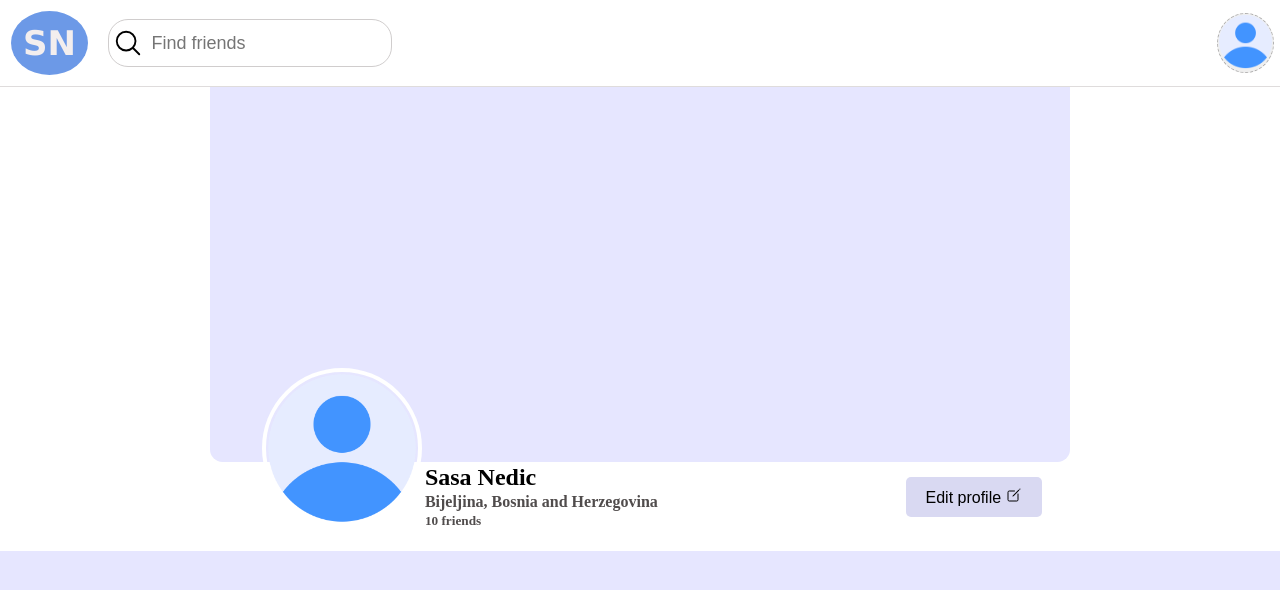
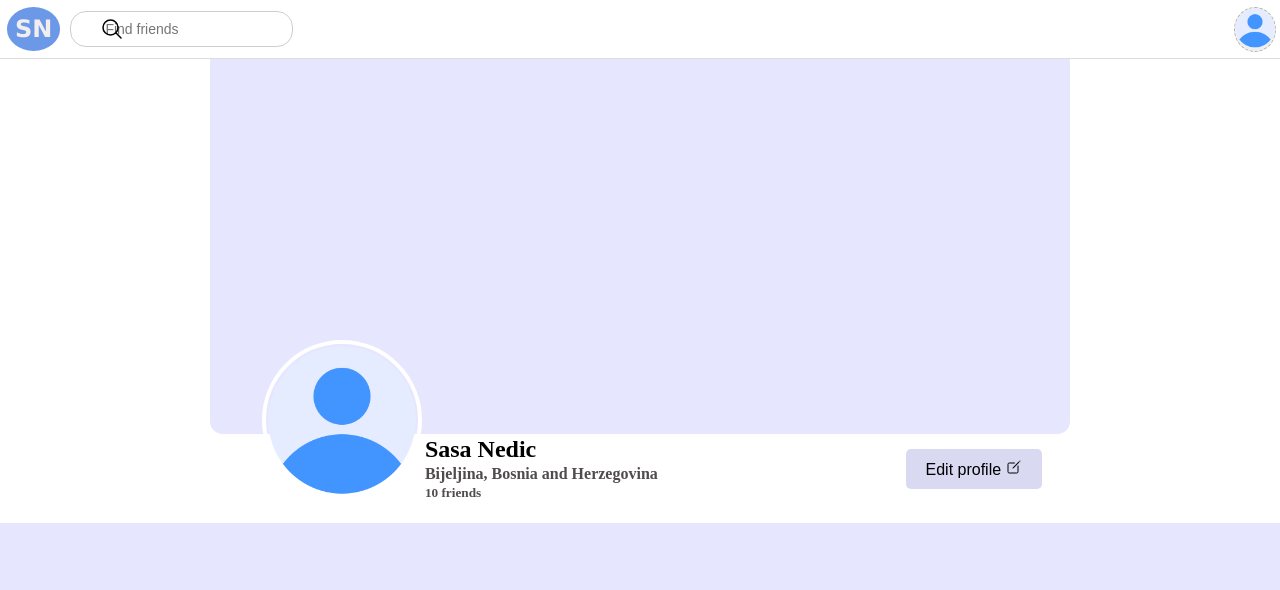
Before and after one commit to sasanedicbn/Social-Network, a website built with Vite: page Social-network/index.html in a window 1280 px wide. Built offline with nearby package versions, Linux system fonts and the light colour scheme.

Commit message:
Create change for main

```diff
--- a/Social-network/style.css
+++ b/Social-network/style.css
@@ -9,7 +9,7 @@ body {
 }
 
 nav {
-  padding: 6px;
+  padding: 4px;
   background-color: #fff;
   display: flex;
   align-items: center;
@@ -19,96 +19,88 @@ nav {
 }
 
 .logo__img {
-  /* background-color: #9fbd9b;  */
   display: flex;
   align-items: center;
-  padding: 5px;
+  padding: 3px;
 }
 .logo__img span{
-  font-size: 34px;
+  font-size: 24px;
   font-weight: bold;
   font-family:'Lucida Sans', 'Lucida Sans Regular', 'Lucida Grande', 'Lucida Sans Unicode', Geneva, Verdana, sans-serif;
   background-color: rgb(108, 153, 231);
   color: rgb(243, 238, 238);
-  padding: 12px;
-  border-radius: 100%;
+  padding: 8px;
+  border-radius: 50%;
 }
-
 
 .search__bar {
   display: flex;
   align-items: center;
-  margin-left: 20px;
+  margin-left: 10px;
 }
 
 .search__bar svg {
-  width: 30px;
-  height: 30px;
+  width: 24px;
+  height: 24px;
   position: absolute;
-  left: 112.5px;
-  padding-right: -15px;
+  left: 100px;
 }
 
 .search__bar__input {
-  padding: 8px;
+  padding: 6px;
   border: 1px solid rgb(208, 205, 205);
-  border-radius: 20px;
-  margin-right: 10px;
-  height: 47.5px;
-  padding-left: 42.5px;
-  font-size: 18px;
+  border-radius: 16px;
+  margin-right: 6px;
+  height: 36px;
+  padding-left: 34px;
+  font-size: 14px;
 }
 
-
 .nav__btn{
-  border-radius: 100%;
+  border-radius: 50%;
   border: 1px dashed rgb(177, 176, 176);
   cursor: pointer;
 }
 
-
 .nav__btn img {
-  width: 55px;
-  height: 55px;
+  width: 40px;
+  height: 40px;
   border-radius: 50%;
-  border: none;
 }
-
 
 .log__out__container {
   display: flex;
   align-items: flex-start;
   flex-direction: column;
   background-color: #fff;
-  width: 190px;
-  height: 90px;
+  width: 160px;
+  height: 75px;
   border-radius: 5px;
   opacity: 0;
   position: absolute;
 }
+
 .log__out__container svg{
   background-color: rgb(240, 240, 240);
   border-radius: 100%;
-  padding: 2.5px;
-  margin-left: 5px;
+  padding: 2px;
+  margin-left: 3px;
 }
 
 .my__profile,
 .log__out {
   display: flex;
   align-items: center;
-  margin-right: 20px;
-  padding: 8px;
-
+  margin-right: 10px;
+  padding: 6px;
 }
 
 .my__profile svg,
 .log__out svg {
-  width: 30px;
-  height: 30px;
-  margin-right: 5px;
+  width: 24px;
+  height: 24px;
+  margin-right: 3px;
 }
-
 
 .my__profile:hover,
 .log__out:hover {
@@ -117,10 +109,10 @@ nav {
   font-weight: 500;
 }
 
-
 .search__results {
   display: none;
 }
+
 /* MAIN */
 .user{
   margin: 0 auto;
```
